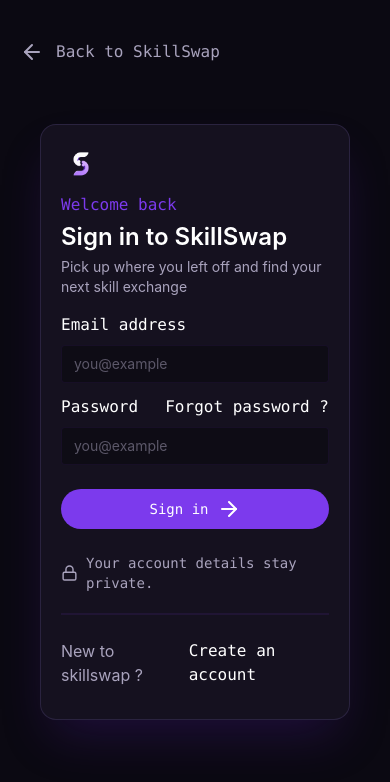
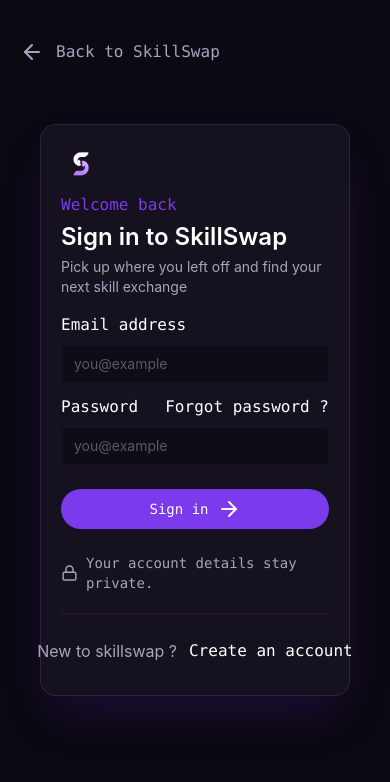
Before and after one commit to CoderKhay/Skill-Swap, a React app in the folder frontend/: page /signin in a window 390 px wide. Shown: the top 782 px of the page. Built offline with nearby package versions, Linux system fonts and the light colour scheme; the HTML template or start-up script is replaced by a standard one.

Commit message:
responsiveness issue in the signin page

```diff
--- a/frontend/src/components/Auth/Signin.tsx
+++ b/frontend/src/components/Auth/Signin.tsx
@@ -60,11 +60,11 @@
 
             <hr className="border border-[#7C3AED]/10 mt-2" />
 
-            <div className="mt-3 mb-3 flex justify-center gap-2">
-              <p className="text-[#a9a3bd]">New to skillswap ?</p>
+            <div className="mt-3 mb-3 flex justify-center items-center gap-3">
+              <p className="text-[#a9a3bd] text-nowrap">New to skillswap ?</p>
               <Link
                 to="signup"
-                className="text-white hover:text-[#7C3AED] font-mono"
+                className="text-white hover:text-[#7C3AED] font-mono text-nowrap"
               >
                 Create an account
               </Link>
```
